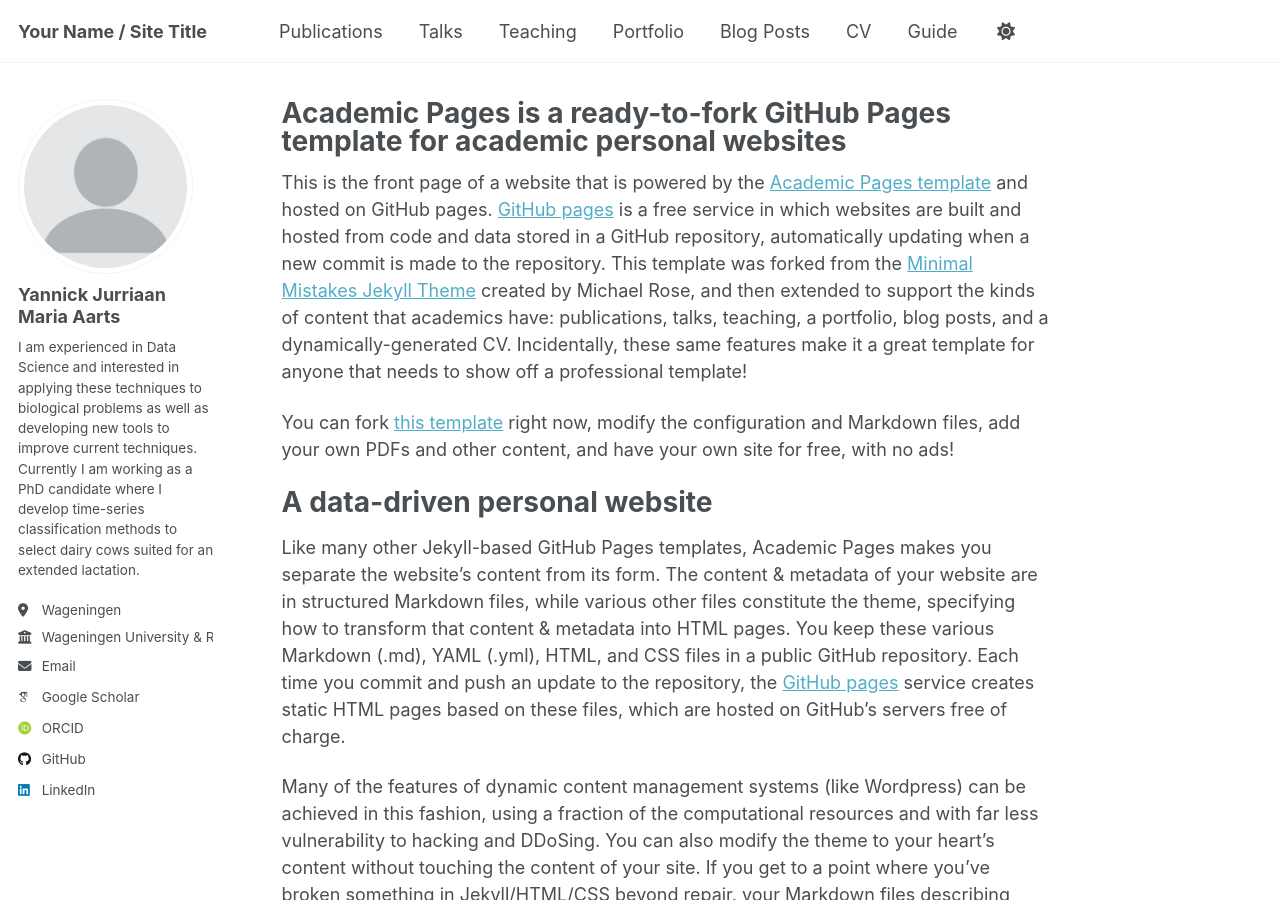
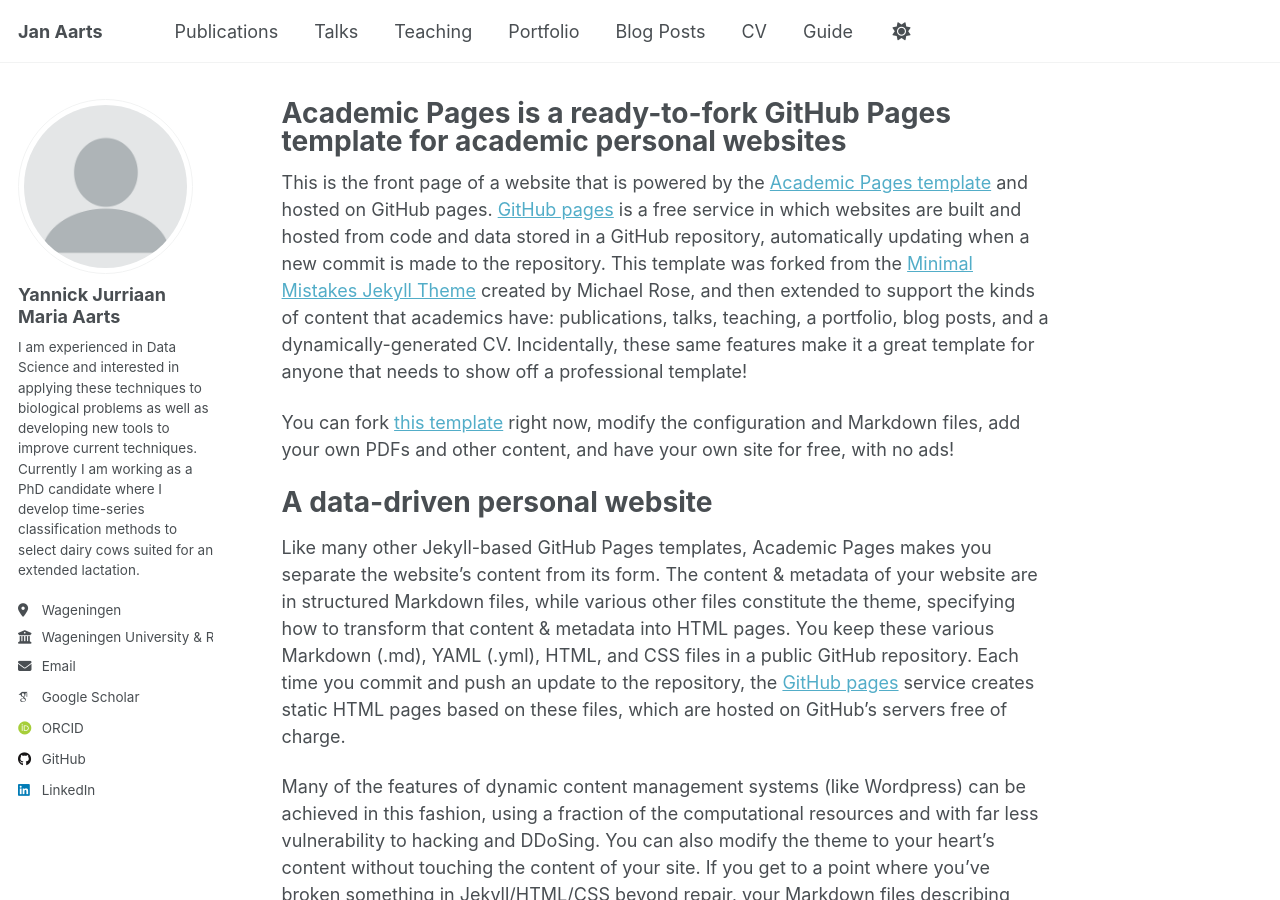
Before and after one commit to JanAarts/JanAarts.github.io, a Jekyll site: the page built from _pages/about.md, in a window 1280 px wide and 900 px high. Built offline with Jekyll 4.4.1, drawn with Linux system fonts in a browser that asks for light colours; some web fonts are replaced; a script that is not in the unit is left out.

Commit message:
Update _config.yml

```diff
--- a/_config.yml
+++ b/_config.yml
@@ -9,7 +9,7 @@
 # Basic Site Settings
 locale                   : "en-US"
 site_theme               : "default" # Currently available options are "default", "air"
-title                    : "Your Name / Site Title"
+title                    : "Jan Aarts"
 title_separator          : "-"
 name                     : &name "Jan Aarts"
 description              : &description "Jan Aarts' academic portfolio"   # Update this with a general description of your site, this is the default if not overridden by a page
```
